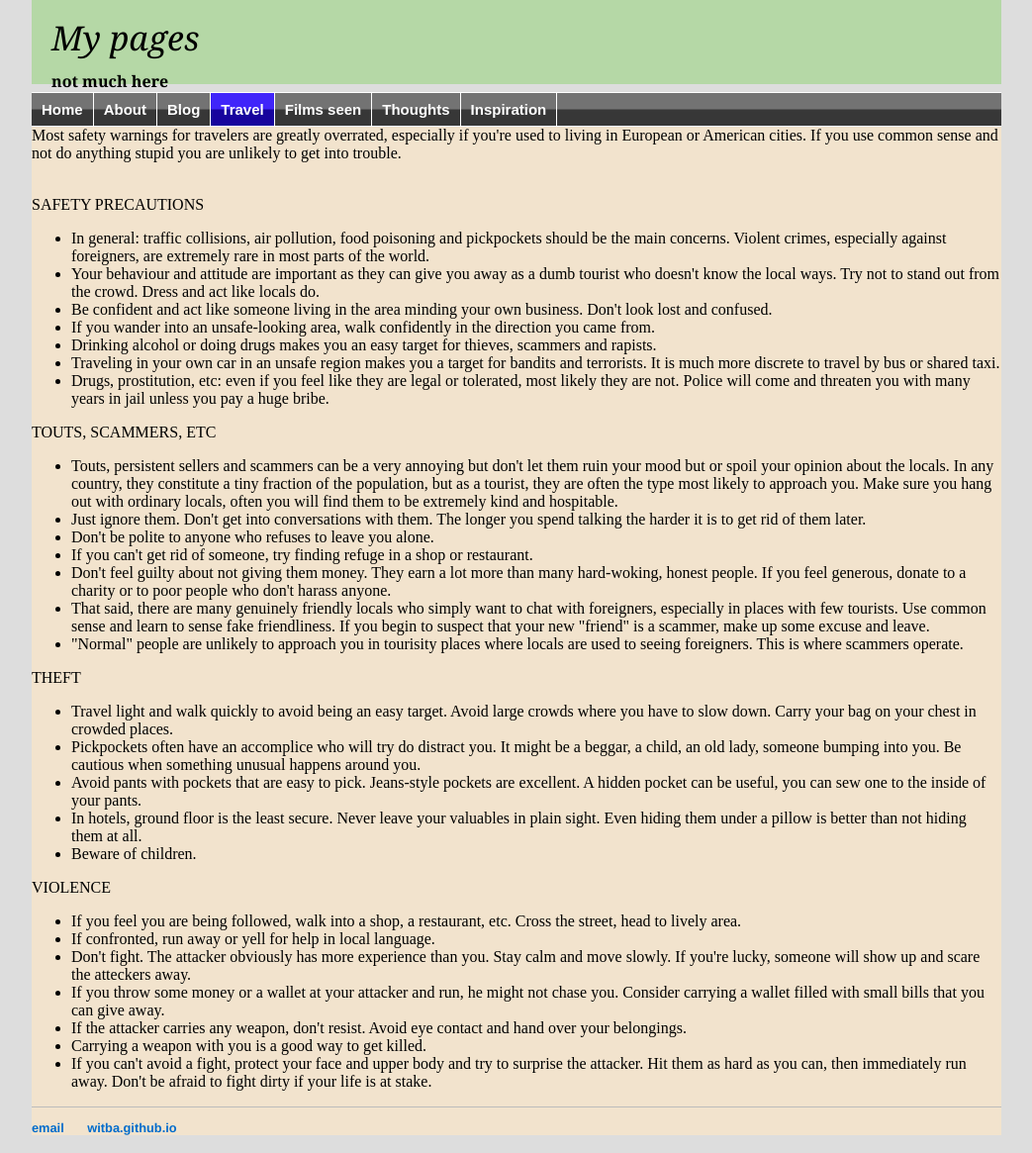
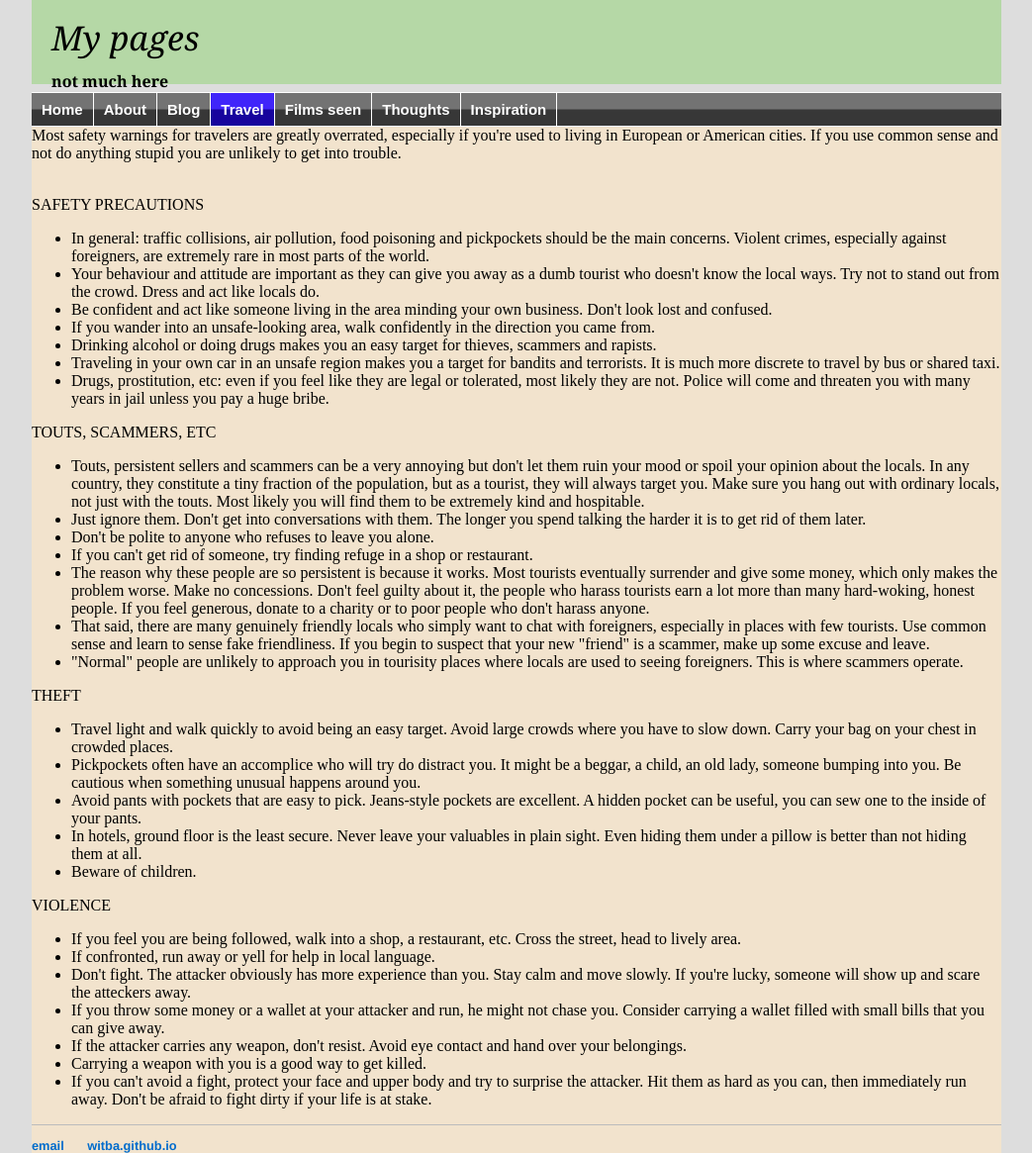
Before and after one commit to witba/witba.github.io, a Jekyll site: the page built from travel/safety.html, in a window 1280 px wide. Shown: the whole page at 99% size, without its empty margins (118-1161 px from the left). Built offline with Jekyll 4.4.1, drawn with Linux system fonts in a browser that asks for light colours.

Commit message:
Update safety.html

```diff
--- a/travel/safety.html
+++ b/travel/safety.html
@@ -19,11 +19,11 @@
 </ul>
 <p>TOUTS, SCAMMERS, ETC</p>
 <ul>
-<li>Touts, persistent sellers and scammers can be a very annoying but don't let them ruin your mood but or spoil your opinion about the locals. In any country, they constitute a tiny fraction of the population, but as a tourist, they are often the type most likely to approach you. Make sure you hang out with ordinary locals, often you will find them to be extremely kind and hospitable. </li>
+<li>Touts, persistent sellers and scammers can be a very annoying but don't let them ruin your mood or spoil your opinion about the locals. In any country, they constitute a tiny fraction of the population, but as a tourist, they will always target you. Make sure you hang out with ordinary locals, not just with the touts. Most likely you will find them to be extremely kind and hospitable. </li>
 <li>Just ignore them. Don't get into conversations with them. The longer you spend talking the harder it is to get rid of them later.</li>
 <li>Don't be polite to anyone who refuses to leave you alone.</li>
 <li>If you can't get rid of someone, try finding refuge in a shop or restaurant.</li>
-<li>Don't feel guilty about not giving them money. They earn a lot more than many hard-woking, honest people. If you feel generous, donate to a charity or to poor people who don't harass anyone.</li>
+<li>The reason why these people are so persistent is because it works. Most tourists eventually surrender and give some money, which only makes the problem worse. Make no concessions. Don't feel guilty about it, the people who harass tourists earn a lot more than many hard-woking, honest people. If you feel generous, donate to a charity or to poor people who don't harass anyone.</li>
 <li>That said, there are many genuinely friendly locals who simply want to chat with foreigners, especially in places with few tourists. Use common sense and learn to sense fake friendliness. If you begin to suspect that your new "friend" is a scammer, make up some excuse and leave.</li>
 <li>"Normal" people are unlikely to approach you in tourisity places where locals are used to seeing foreigners. This is where scammers operate.
 </ul>
```
